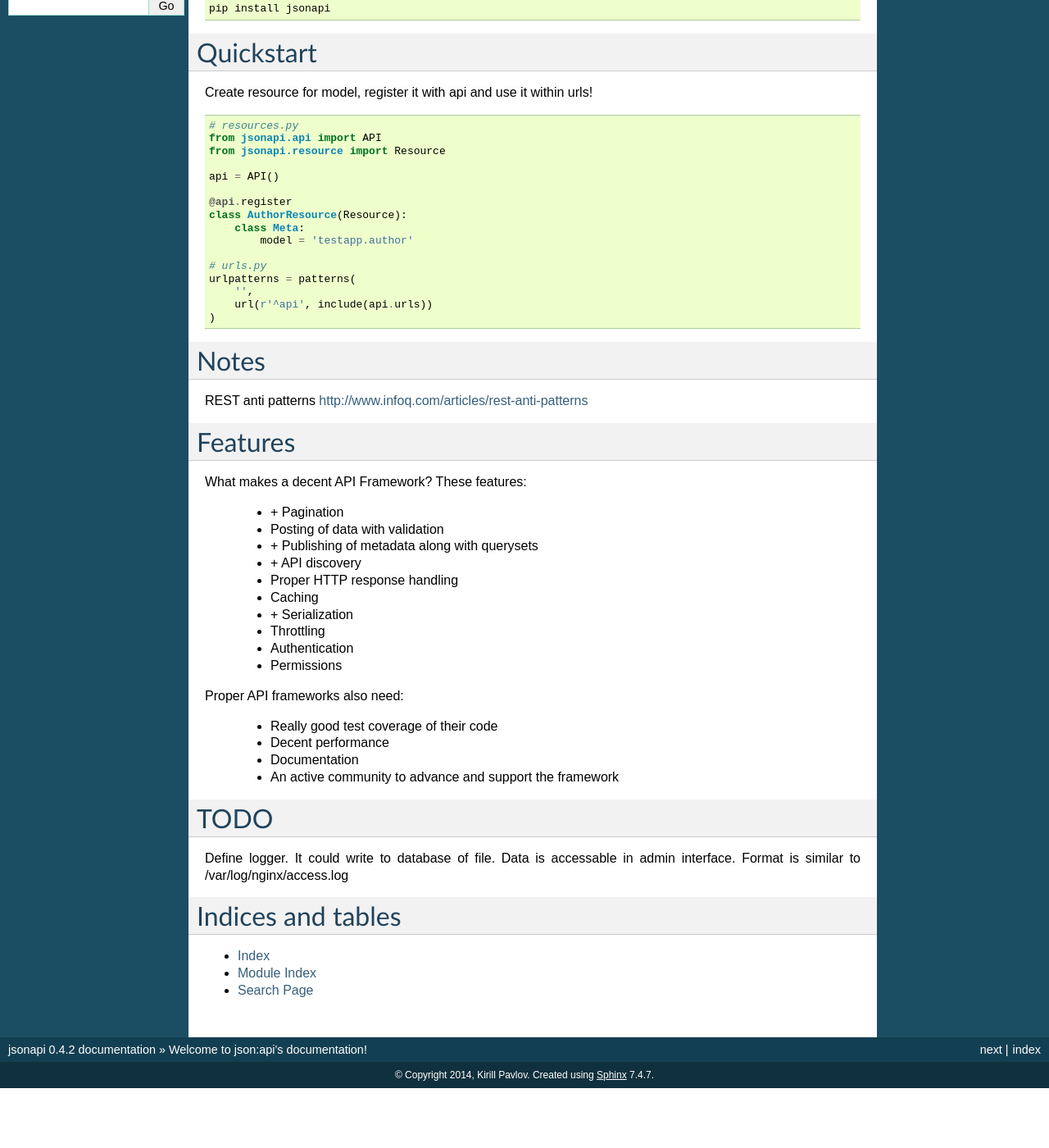
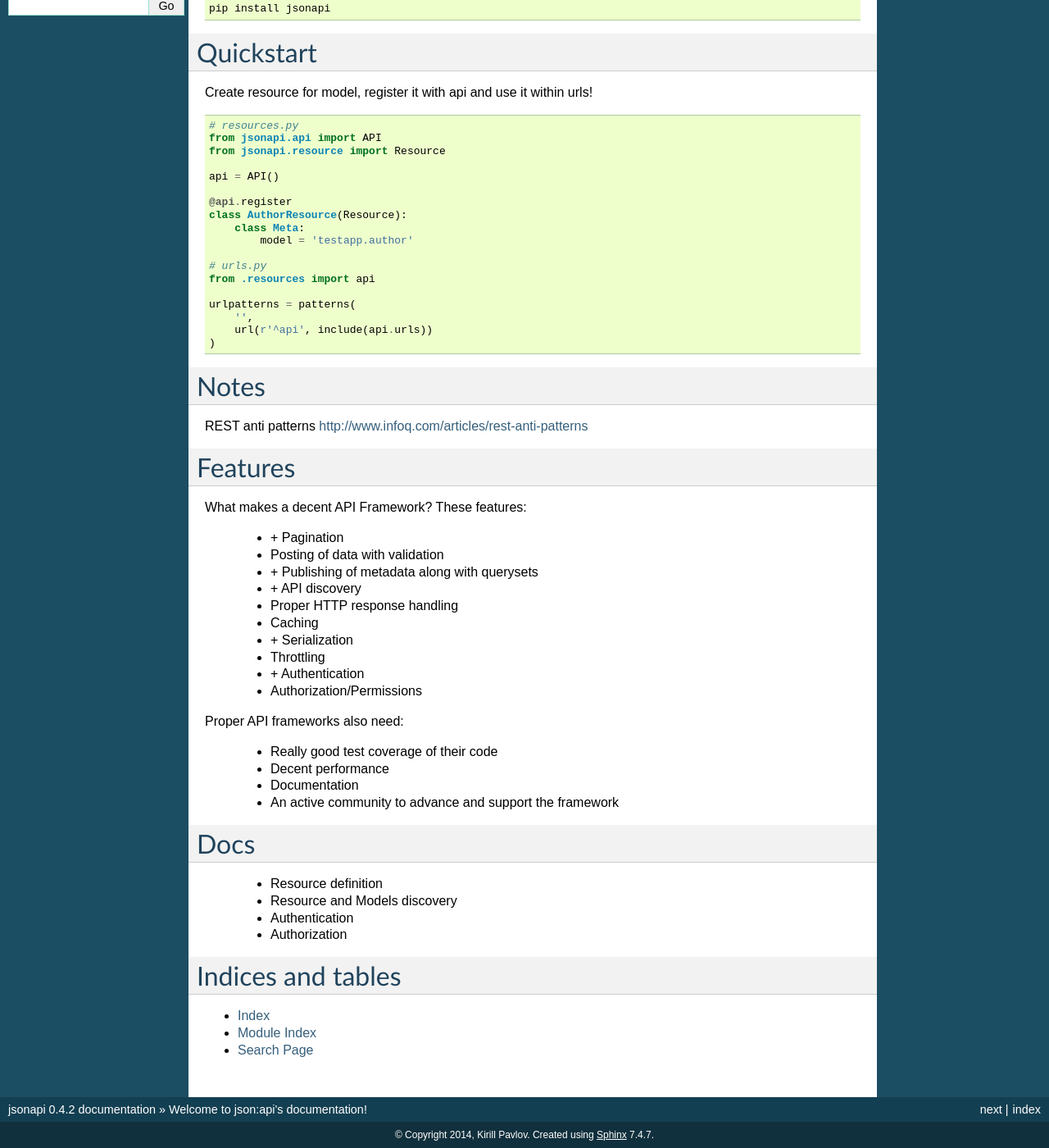
Before and after one commit to pavlov99/jsonapi, a Sphinx documentation site: the page built from docs/index.rst, in a window 1280 px wide and 1400 px high, scrolled down 365 px. Shown: the whole window at 82% size. Built offline with Sphinx 7.4.7, drawn with Linux system fonts in a browser that asks for light colours; before the commit the page ends 1692 px from its top, so only the background shows below that.

Commit message:
add todo for documentation

```diff
--- a/docs/index.rst
+++ b/docs/index.rst
@@ -37,6 +37,8 @@ Create resource for model, register it with api and use it within urls!
             model = 'testapp.author'
 
     # urls.py
+    from .resources import api
+
     urlpatterns = patterns(
         '',
         url(r'^api', include(api.urls))
@@ -61,8 +63,8 @@ What makes a decent API Framework? These features:
     + Caching
     + \+ Serialization
     + Throttling
-    + Authentication
-    + Permissions
+    + \+ Authentication
+    + Authorization/Permissions
 
 Proper API frameworks also need:
 
@@ -71,11 +73,14 @@ Proper API frameworks also need:
     + Documentation
     + An active community to advance and support the framework
 
-TODO
+
+Docs
 ====
 
-Define logger. It could write to database of file. Data is accessable in admin interface. Format is similar to /var/log/nginx/access.log
-
+    - Resource definition
+    - Resource and Models discovery
+    - Authentication
+    - Authorization
 
 Indices and tables
 ==================
```
